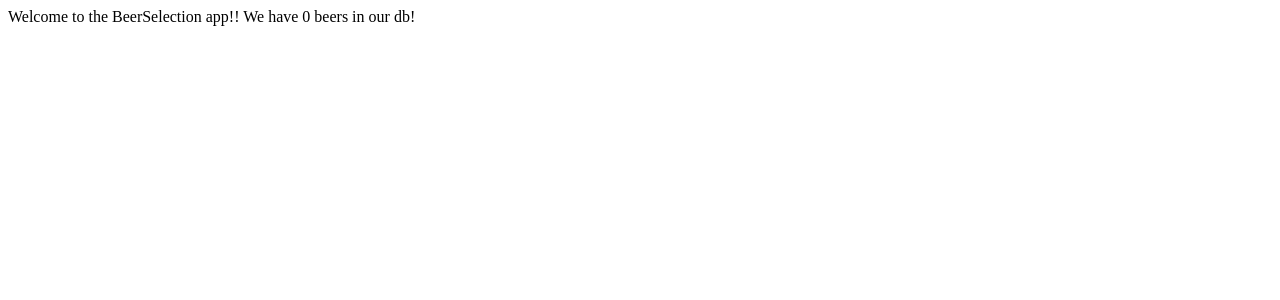
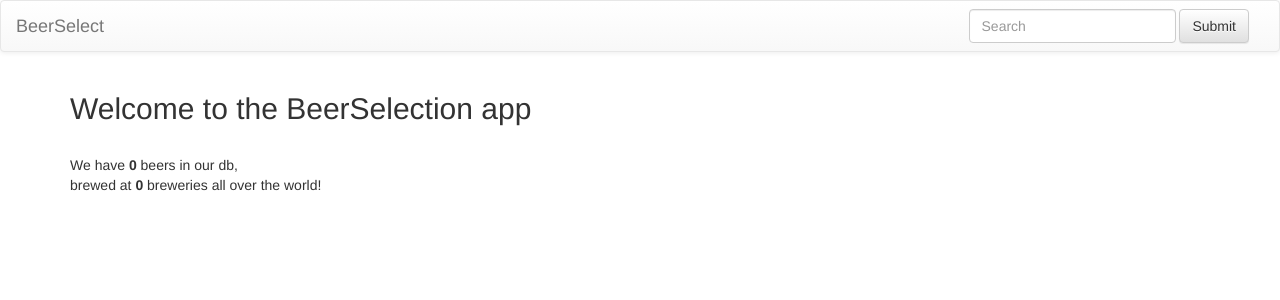
Before and after one commit to GeorgeTG/beerselect, a Django app: page / in a window 1280 px wide. Shown: the top 300 px of the page. Run offline with Django 3.2, Linux system fonts and the light colour scheme; data that the repository does not hold is empty; some libraries are stand-ins or nearby versions.

Commit message:
Added brewery template, minor fixes

```diff
--- a/beers/models.py
+++ b/beers/models.py
@@ -10,7 +10,7 @@ class Brewery(models.Model):
     country = models.CharField(max_length=255)
     phone = models.CharField(max_length=55)
     website = models.CharField(max_length=255)
-    description = models.TextField()
+    descript = models.TextField()
 
     def __str__(self):
         return self.name
@@ -45,7 +45,7 @@ class Beer(models.Model):
     ibu = models.FloatField()
     srm = models.FloatField()
     upc = models.IntegerField()
-    description = models.TextField()
+    descript = models.TextField()
 
     def __str__(self):
         return self.name
--- a/beers/urls.py
+++ b/beers/urls.py
@@ -7,6 +7,9 @@ urlpatterns = [
         url(r'^beer/(?P<pk>[0-9]+)/$',
             views.BeerDetailView.as_view(),
             name='beer_detail'),
+        url(r'^random/(?P<style_id>[0-9]+)/$',
+            views.BeerRandomView.as_view(),
+            name='beer_random'),
         url(r'^brewery/(?P<pk>[0-9]+)/$',
             views.BreweryDetailView.as_view(),
             name='brewery_detail'),
--- a/beers/views.py
+++ b/beers/views.py
@@ -1,4 +1,9 @@
+import random
+
+from django.http import Http404
+from django.shortcuts import get_object_or_404
 from django.views import generic
+from django.core.urlresolvers import reverse
 
 from .models import Beer, Brewery
 
@@ -8,7 +13,8 @@ class IndexView(generic.base.TemplateView):
 
     def get_context_data(self, **kwargs):
         context = super().get_context_data(**kwargs)
-        context['total'] = Beer.objects.all().count()
+        context['beers_count'] = Beer.objects.all().count()
+        context['breweries_count'] = Brewery.objects.all().count()
         return context
 
 
@@ -20,3 +26,18 @@ class BeerDetailView(generic.detail.DetailView):
 class BreweryDetailView(generic.detail.DetailView):
     model = Brewery
     template_name = "beers/brewery.html"
+
+
+class BeerRandomView(generic.base.RedirectView):
+
+    permanent = False
+    query_string = True
+    pattern_name = 'beer_detail'
+
+    def get_redirect_url(self, *args, **kwargs):
+        beers = Beer.objects.filter(style__id=kwargs['style_id'])
+        try:
+            beer = random.choice(beers)
+        except IndexError:
+            raise Http404("No beers in this category")
+        return reverse('beer_detail', kwargs={'pk': beer.id})
--- a/beerselect/settings.py
+++ b/beerselect/settings.py
@@ -31,6 +31,7 @@ ALLOWED_HOSTS = []
 # Application definition
 
 INSTALLED_APPS = [
+    'bootstrap3',
     'beers.apps.BeersConfig',
     'django.contrib.admin',
     'django.contrib.auth',
--- /dev/null
+++ b/templates/base.html
@@ -0,0 +1,43 @@
+{% load bootstrap3 %}
+
+<html lang="en">
+  <head>
+    <meta charset="utf-8">
+    <meta http-equiv="X-UA-Compatible" content="IE=edge">
+    <meta name="viewport" content="width=device-width, initial-scale=1">
+    <!-- The above 3 meta tags *must* come first in the head; any other head content must come *after* these tags -->
+    <title>Beer Selection</title>
+
+    <!-- Latest compiled and minified CSS -->
+    <link rel="stylesheet" href="https://maxcdn.bootstrapcdn.com/bootstrap/3.3.7/css/bootstrap.min.css" integrity="sha384-BVYiiSIFeK1dGmJRAkycuHAHRg32OmUcww7on3RYdg4Va+PmSTsz/K68vbdEjh4u" crossorigin="anonymous">
+
+    <!-- Optional theme -->
+    <link rel="stylesheet" href="https://maxcdn.bootstrapcdn.com/bootstrap/3.3.7/css/bootstrap-theme.min.css" integrity="sha384-rHyoN1iRsVXV4nD0JutlnGaslCJuC7uwjduW9SVrLvRYooPp2bWYgmgJQIXwl/Sp" crossorigin="anonymous">
+  </head>
+  <body>
+    <nav class="navbar navbar-default">
+      <div class="container-fluid">
+        <!-- Brand and toggle get grouped for better mobile display -->
+        <div class="navbar-header">
+          <button type="button" class="navbar-toggle collapsed" data-toggle="collapse" data-target="#bs-example-navbar-collapse-1" aria-expanded="false">
+            <span class="sr-only">Toggle navigation</span>
+            <span class="icon-bar"></span>
+            <span class="icon-bar"></span>
+            <span class="icon-bar"></span>
+          </button>
+          <a class="navbar-brand" href="{% url 'index' %}">BeerSelect</a>
+        </div>
+
+        <!-- Collect the nav links, forms, and other content for toggling -->
+        <div class="collapse navbar-collapse" id="bs-example-navbar-collapse-1">
+          <form class="navbar-form navbar-right">
+            <div class="form-group">
+              <input type="text" class="form-control" placeholder="Search">
+            </div>
+            <button type="submit" class="btn btn-default">Submit</button>
+          </form>
+        </div><!-- /.navbar-collapse -->
+      </div><!-- /.container-fluid -->
+    </nav>
+
+    <div class="container">
--- /dev/null
+++ b/templates/end.html
@@ -0,0 +1,9 @@
+
+
+    <!-- jQuery (necessary for Bootstrap's JavaScript plugins) -->
+    <script src="https://ajax.googleapis.com/ajax/libs/jquery/1.12.4/jquery.min.js"></script>
+    <!-- Latest compiled and minified JavaScript -->
+    <script src="https://maxcdn.bootstrapcdn.com/bootstrap/3.3.7/js/bootstrap.min.js" integrity="sha384-Tc5IQib027qvyjSMfHjOMaLkfuWVxZxUPnCJA7l2mCWNIpG9mGCD8wGNIcPD7Txa" crossorigin="anonymous"></script>
+    </div>
+  </body>
+</html>
--- a/templates/index.html
+++ b/templates/index.html
@@ -1,3 +1,8 @@
- Welcome to the BeerSelection app!!
+{% include "base.html" %}
 
- We have {{ total }} beers in our db!
+<h2>Welcome to the BeerSelection app</h2>
+<br/>
+<p>We have <b>{{ beers_count }}</b> beers in our db,
+  <br/>brewed at <b>{{ breweries_count }}</b> breweries all over the world!</p>
+
+{% include "end.html" %}
```
Also changed, not shown: templates/beers/beer.html (+10 -1 lines), templates/beers/brewery.html (added, +24 -0 lines).
